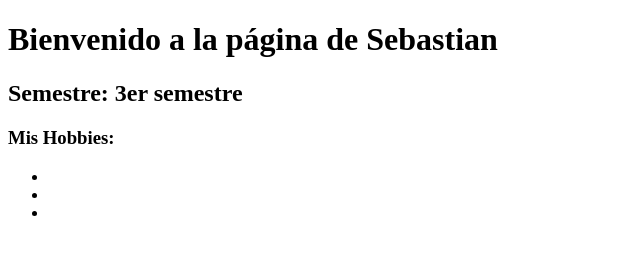
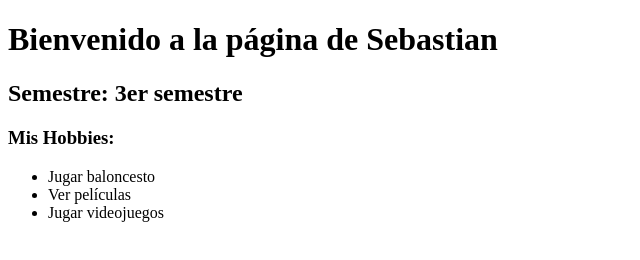
Before and after one commit to mrmeisawesome/tarea-bp-jueves, a plain HTML site: page index.html in a window 1280 px wide. Shown: the whole page, without its empty margins (0-640 px from the left). Drawn offline with Linux system fonts and the light colour scheme.

Commit message:
Añadi mis hobbies a la lista

```diff
--- a/index.html
+++ b/index.html
@@ -11,9 +11,9 @@
 
     <h3>Mis Hobbies:</h3>
     <ul>
-        <li></li>
-        <li></li>
-        <li></li>
+        <li>Jugar baloncesto</li>
+        <li>Ver películas</li>
+        <li>Jugar videojuegos</li>
     </ul>
 </body>
 </html>
```
